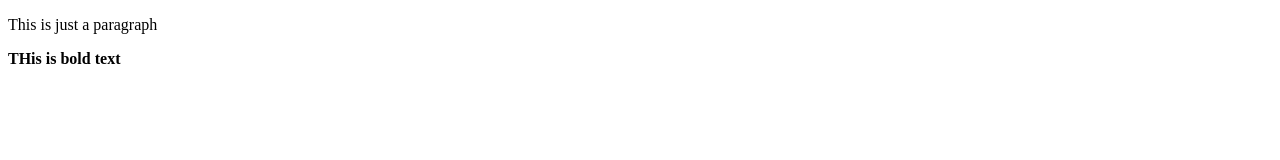
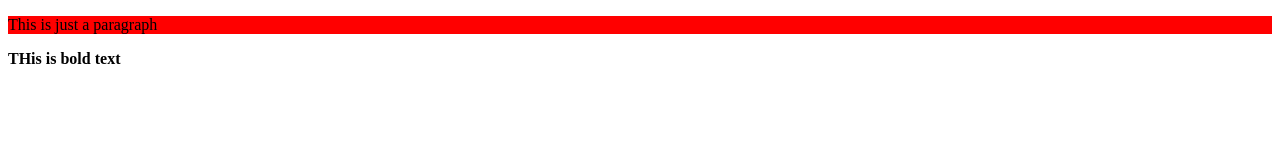
Before and after one commit to ys-niloy/Git-Advanced, a plain HTML site: page index.html in a window 1280 px wide. Drawn offline with Linux system fonts and the light colour scheme.

Commit message:
added css file

```diff
--- /dev/null
+++ b/index.css
@@ -0,0 +1,3 @@
+p{
+    background-color: red;
+}
--- a/index.html
+++ b/index.html
@@ -3,6 +3,7 @@
 <head>
     <meta charset="UTF-8">
     <meta name="viewport" content="width=device-width, initial-scale=1.0">
+    <link rel="stylesheet" href="index.css">
     <title>Document</title>
 </head>
 <body>
```
